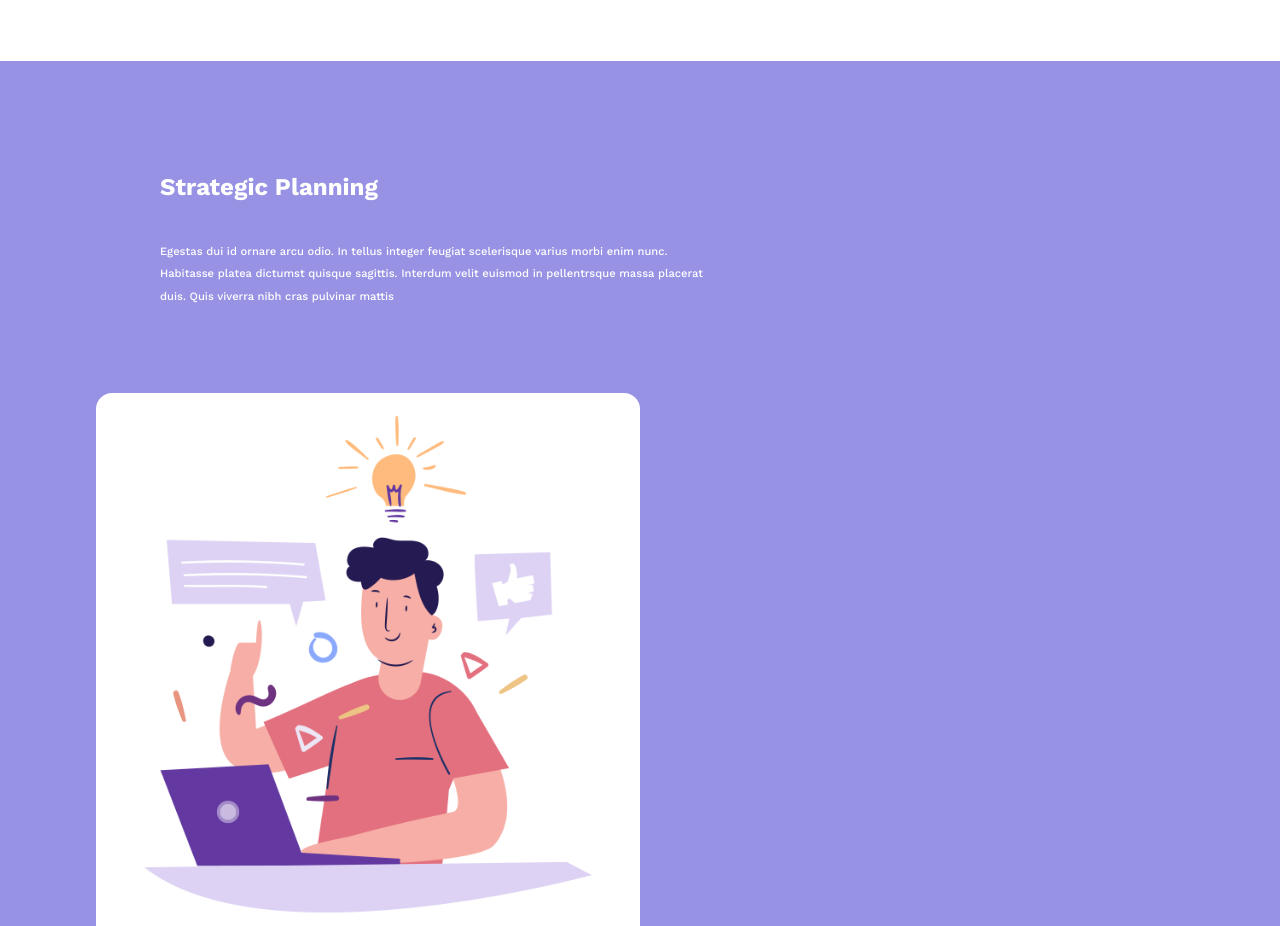
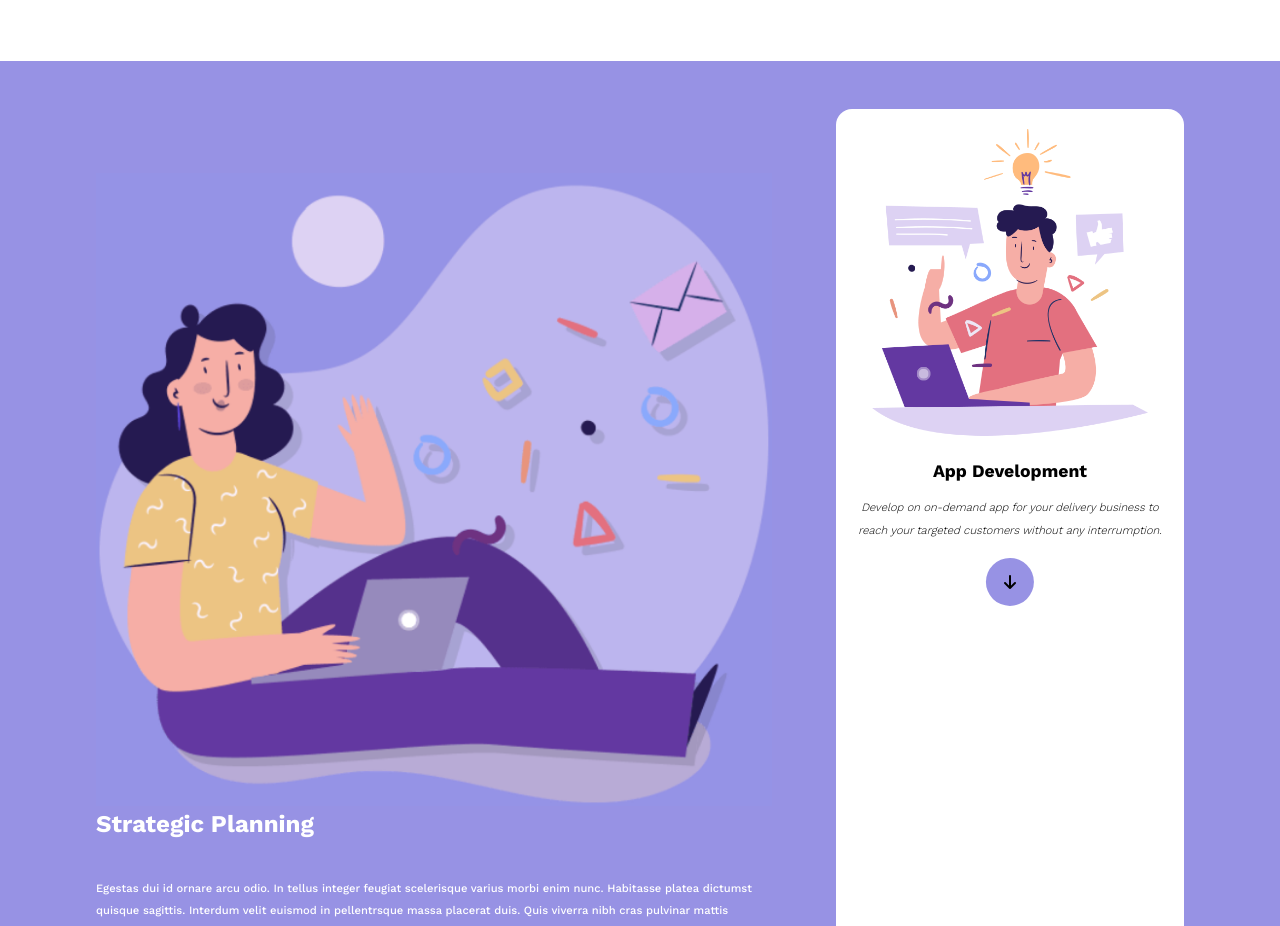
Before and after one commit to millooo94/htmlcss-responsive-layout, a plain HTML site: page index.html in a window 1280 px wide. Shown: the part 635-1561 px from the top of the page. Drawn offline with nearby package versions, Linux system fonts and the light colour scheme.

Commit message:
Refactor all

```diff
--- a/css/style.css
+++ b/css/style.css
@@ -256,21 +256,21 @@ html {
     background-color: #9792e4;
 }
 
-.second-section .container {
+/* .second-section .container {
     display: flex;
     flex-wrap: wrap;
-}
+} */
 
-.second-section .img-left-container {
+/* .second-section .img-left-container {
     flex: 0 0 100%;
 }
 
 .img-left-container img {
     width: 100%;
-}
+} */
 
 .second-section .left-content {
-    flex: 0 0 100%;
+    /* flex: 0 0 100%; */
     margin-top: 4rem;
     margin-bottom: 1.3rem;
 }
@@ -291,26 +291,27 @@ html {
 }
 
 .second-section .right-content {
-    display: flex;
+    /* display: flex;
     flex: 0 0 100%;
-    flex-direction: column;
-    justify-content: center;
-    align-items: center;
+    flex-direction: column; */
+    /* justify-content: center;
+    align-items: center; */
     padding: 1rem;
     border-radius: 1rem;
     background-color: white;
 }
 
-.second-section .img-left-container {
+/* .second-section .img-left-container {
     flex: 0 0 100%;
 }
 
 .img-left-container img {
     width: 100%;
-}
+} */
 
 
 .second-section .right-content h2 {
+    text-align: center;
     margin-top: 1rem;
     margin-bottom: 1rem;
     color: black;
@@ -332,28 +333,6 @@ html {
     font-weight: 300;
     color: black;
 }
-
-@media screen and (min-width: 811px) {
-
-   }
-
-    .second-section .img-left-container {
-        flex-basis: 0;
-        width: 60px;
-
-    }
-
-
-
-    .second-section .left-content {
-        flex: 0 1 50%;
-    }
-
-    .second-section .right-content {
-        flex: 0 1 50%;
-
-    }
-
 
 
 /* Third Section */
--- a/index.html
+++ b/index.html
@@ -84,10 +84,10 @@
 
         <section class="second-section">
             <div class="container">
-                <div class="img-left-container">
-                    <img src="img/planning1.png" alt="">
-                </div>
                 <div class="left-content">
+                    <div class="img-left-container">
+                        <img src="img/planning1.png" alt="">
+                    </div>
                     <h2 class="title-medium">Strategic Planning</h2>
                     <p class="text">Egestas dui id ornare arcu odio. In tellus integer feugiat scelerisque varius morbi enim nunc. Habitasse platea dictumst quisque sagittis. Interdum velit euismod in pellentrsque massa placerat duis. Quis viverra nibh cras pulvinar mattis</p>
                 </div>
@@ -101,7 +101,6 @@
                         <i class="fa-solid fa-arrow-down"></i>
                     </div>
                 </div>
-
             </div>
         </section>
 
```
